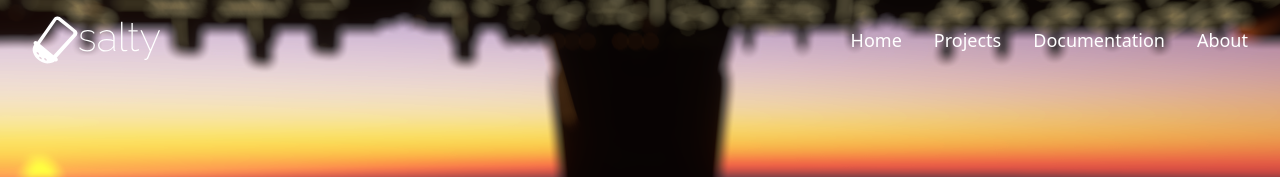
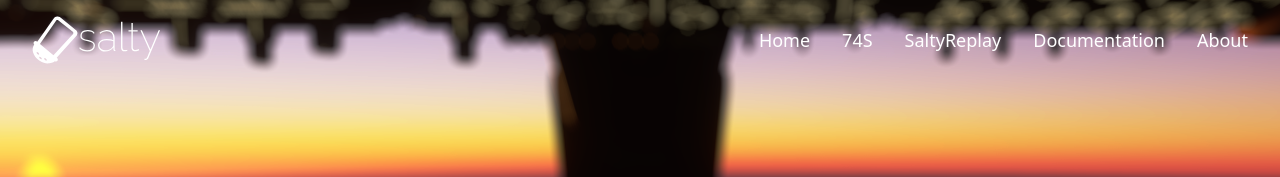
Before and after one commit to saltysimulations/website, a Next.js app: page / in a window 1280 px wide. Shown: the top 177 px of the page. Built offline with nearby package versions, Linux system fonts and the light colour scheme.

Commit message:
feat: projects -> 74s and saltyreplay in navbar

```diff
--- a/components/NavBar.tsx
+++ b/components/NavBar.tsx
@@ -27,7 +27,8 @@ export const NavBar: FC = () => {
                 } top-20 w-full md:w-auto justify-around items-center text-white bg-gray md:bg-transparent text-lg mr-4 transition-opacity duration-400`}
             >
                 <NavItem label="Home" path="/" />
-                <NavItem label="Projects" path="/projects" />
+                <NavItem label="74S" path="/74s" />
+                <NavItem label="SaltyReplay" path="/saltyreplay" />
                 <NavItem label="Documentation" path="/documentation" />
                 <NavItem label="About" path="/about" />
             </div>
```
